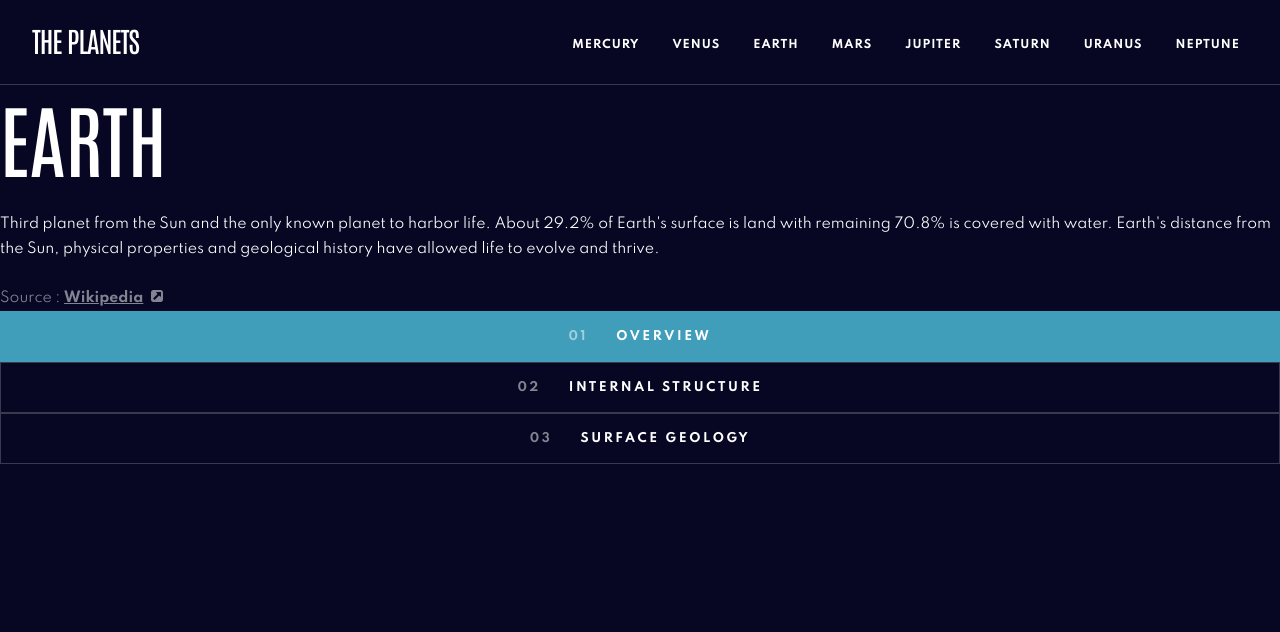
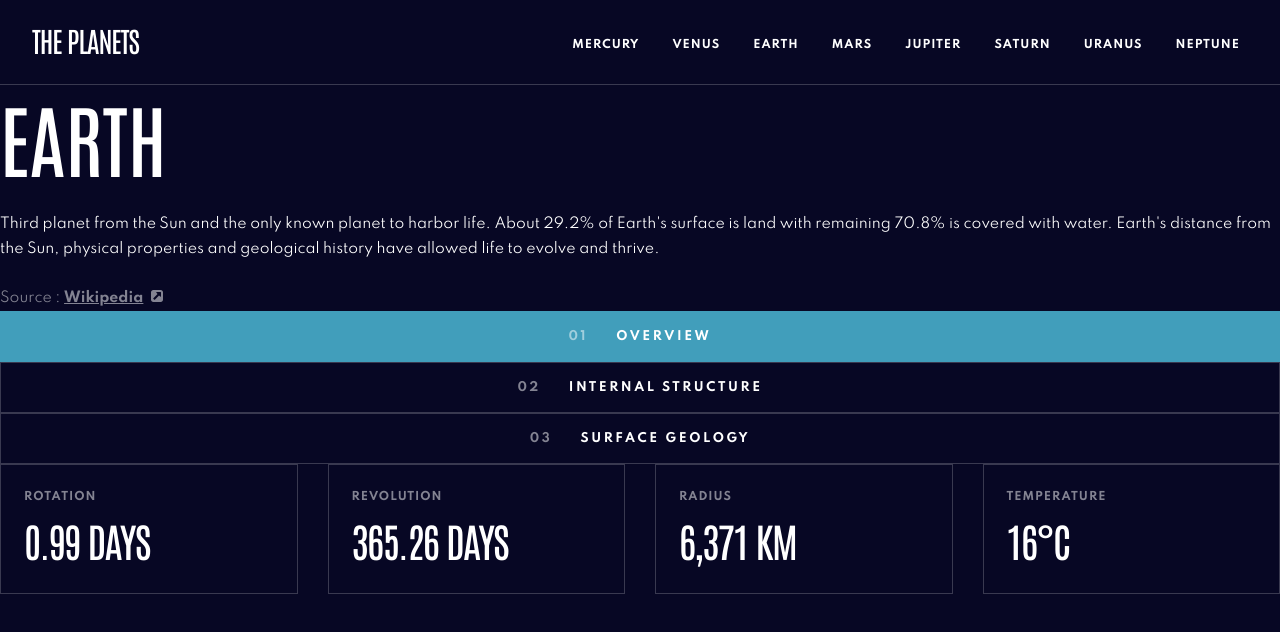
Before and after one commit to yjcyun/frontend_mentor, a React (Create React App) app in the folder intermediate/planet_fact_site/: page /earth in a window 1280 px wide. Shown: the top 632 px of the page. Built offline with nearby package versions, Linux system fonts and the light colour scheme.

Commit message:
:sparkles: Add card group component

```diff
--- /dev/null
+++ b/intermediate/planet_fact_site/src/components/card-group.tsx
@@ -0,0 +1,23 @@
+import styled from "styled-components";
+
+import { CardType } from "../types";
+import { Card } from "./card";
+
+interface CardGroupProps {
+  data: CardType[];
+}
+
+const StyledCardGroup = styled.div`
+  display: flex;
+  gap: 30px;
+`;
+
+export const CardGroup: React.FC<CardGroupProps> = ({ data }) => {
+  return (
+    <StyledCardGroup>
+      {data.map((d) => (
+        <Card {...d} />
+      ))}
+    </StyledCardGroup>
+  );
+};
--- a/intermediate/planet_fact_site/src/components/card.tsx
+++ b/intermediate/planet_fact_site/src/components/card.tsx
@@ -10,6 +10,7 @@ const StyledCard = styled.div`
   background: transparent;
   padding: 20px 23px 27px;
   text-transform: uppercase;
+  width: 100%;
 
   h4 {
     margin-bottom: 4px;
--- a/intermediate/planet_fact_site/src/pages/planet.tsx
+++ b/intermediate/planet_fact_site/src/pages/planet.tsx
@@ -4,6 +4,9 @@ import data from "../data.json";
 import { ButtonGroup } from "../components/button-group";
 import { useState } from "react";
 import { Information } from "../components/information";
+import { Card } from "../components/card";
+import { CardGroup } from "../components/card-group";
+import { CardType } from "../types";
 
 export const PlanetPage = () => {
   const { planetId } = useParams();
@@ -38,6 +41,13 @@ export const PlanetPage = () => {
     }
   };
 
+  const cardData: CardType[] = [
+    { label: "rotation", content: rotation },
+    { label: "revolution", content: revolution },
+    { label: "radius", content: radius },
+    { label: "temperature", content: temperature },
+  ];
+
   return (
     <div>
       <Information
@@ -50,6 +60,7 @@ export const PlanetPage = () => {
         onChange={buttonHandler}
         activeButton={activeButton}
       />
+      <CardGroup data={cardData} />
     </div>
   );
 };
--- a/intermediate/planet_fact_site/src/types/index.ts
+++ b/intermediate/planet_fact_site/src/types/index.ts
@@ -1 +1,7 @@
 export type ButtonType = "overview" | "structure" | "geology";
+export type CardLabelType =
+  | "rotation"
+  | "revolution"
+  | "radius"
+  | "temperature";
+export type CardType = { label: CardLabelType; content: string };
```
